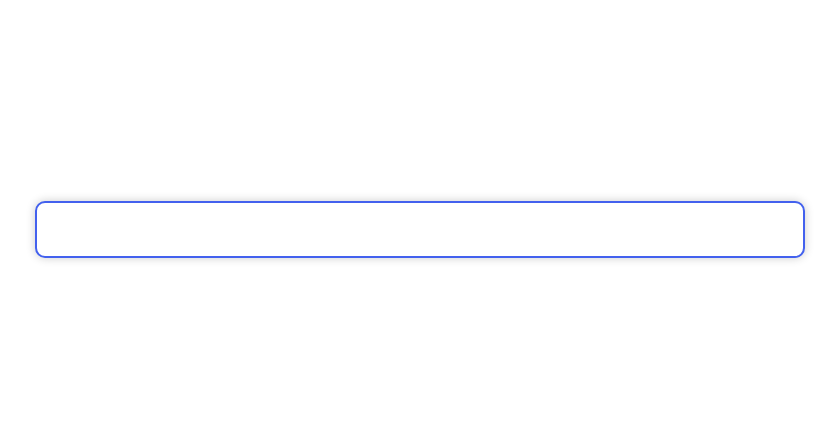
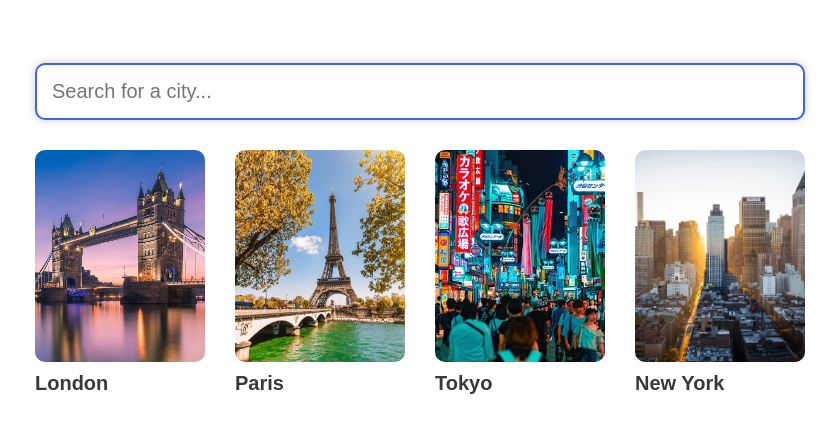
Before and after one commit to SabrinaVieira/weather-forecast-next-js, a Next.js app: page / in a window 1280 px wide. Shown: the part 171-604 px from the top of the page, without its empty margins (220-1059 px from the left). Built offline with nearby package versions, Linux system fonts and the light colour scheme.

Commit message:
:zap: checkpoint: aplicação finalizada

```diff
--- /dev/null
+++ b/components/FamousPlace.tsx
@@ -0,0 +1,57 @@
+
+import Link from 'next/link';
+import LondonImage from "../public/images/london.jpg"
+import ParisImage from "../public/images/paris.jpg"
+import TokyoImage from "../public/images/tokyo.jpg"
+import NewYorkImage from "../public/images/new-york.jpg"
+import Image from 'next/image';
+
+const places = [
+    {
+        name: "London",
+        image: LondonImage,
+        url: "/location/london-2643743"
+    },
+    {
+        name: "Paris",
+        image: ParisImage,
+        url: "/location/paris-2968815"
+    },
+    {
+        name: "Tokyo",
+        image: TokyoImage,
+        url: "/location/tokyo-1850147"
+    },
+    {
+        name: "New York",
+        image: NewYorkImage,
+        url: "/location/new-york-city-5128581"
+    }
+];
+
+export default function FamousPlace() {
+  return (
+    <div className="places">
+        <div className="places__row">
+            {places.length > 0 &&
+            places.map((place, index) => (
+                <div className="places__box">
+                    <Link href={place.url}>
+                        <a >
+                            <div className="places__image-wrapper">
+                                <Image
+                                src={place.image}
+                                alt={`${place.name} Image`}
+                                layout="fill"
+                                objectFit='cover'
+                                />
+                            </div>
+                            <span>{place.name}</span>
+                        </a>
+                    </Link>
+                </div>
+            ))}
+        </div>
+    </div>
+  )
+}
--- a/components/SearchBox.tsx
+++ b/components/SearchBox.tsx
@@ -2,6 +2,7 @@ import { match } from 'assert';
 import React, { useEffect, useState } from 'react';
 import cities from '../lib/city.list.json'
 import Link from 'next/link'
+import Router from 'next/router';
 
 export interface ICity {
   id: number,
@@ -12,18 +13,28 @@ export interface ICity {
     lon: string,
     lat: string,
   },
-  slug?:string,
+  slug?: string,
 }
 
 const citiesArray = cities as ICity[];
 
-export default function SearchBox() {
+interface ISearchBox {
+  placeholder?: string;
+}
+
+export default function SearchBox({ placeholder }: ISearchBox) {
   const [query, setQuery] = useState("");
   const [results, setResults] = useState<ICity[]>([]);
 
   useEffect(() => {
+    const clearQuery = () => setQuery("");
 
-  }, [query])
+    Router.events.on("routeChangeComplete", clearQuery);
+
+    return () => {
+      Router.events.off("routeChangeComplete", clearQuery)
+    }
+  }, [])
 
   function handleChange(e: any) {
     const { value } = e.target;
@@ -58,7 +69,7 @@ export default function SearchBox() {
 
   return (
     <div className='search'>
-    <input type="text" onChange={handleChange} />
+      <input type="text" onChange={handleChange} placeholder={placeholder ? placeholder : ""} />
       {query.length > 3 && (
         <ul>
           {results.length > 0
--- a/components/WeeklyWeather.tsx
+++ b/components/WeeklyWeather.tsx
@@ -17,7 +17,7 @@ export default function WeeklyWeather({ weeklyWeather, timezone }: IWeeklyWeathe
                         }
 
                         return (
-                            <div className="weekly__card">
+                            <div className="weekly__card" key={weather.dt}>
                                 <div className="weekly__inner">
                                     <div className="weekly__left-content">
                                         <div>
--- a/package.json
+++ b/package.json
@@ -12,7 +12,7 @@
     "dotenv": "^10.0.0",
     "moment": "^2.29.1",
     "moment-timezone": "^0.5.34",
-    "next": "12.0.9",
+    "next": "^12.1.0",
     "nprogress": "^0.2.0",
     "react": "17.0.2",
     "react-dom": "17.0.2",
@@ -23,6 +23,7 @@
     "@types/react": "17.0.38",
     "eslint": "8.8.0",
     "eslint-config-next": "12.0.9",
+    "react-nprogress": "^0.1.6",
     "typescript": "4.5.5"
   }
 }
--- a/pages/_app.tsx
+++ b/pages/_app.tsx
@@ -1,8 +1,27 @@
 import '../styles/main.scss'
 import type { AppProps } from 'next/app'
+import { useEffect } from 'react'
+import NProgress from "react-nprogress"
+import Router from 'next/router'
 
 
 function MyApp({ Component, pageProps }: AppProps) {
+  useEffect(() => {
+    const start = () => NProgress.start();
+    const end = () => NProgress.done();
+
+    Router.events.on("routeChangeStart", start);
+    Router.events.on("routeChangeStart", end);
+    Router.events.on("routeChangeError", end);
+
+    return () => {
+
+      Router.events.off("routeChangeStart", start);
+      Router.events.off("routeChangeStart", end);
+      Router.events.off("routeChangeError", end);
+    }
+  }, [])
+
   return <Component {...pageProps} />
 }
 
--- a/pages/index.tsx
+++ b/pages/index.tsx
@@ -1,5 +1,6 @@
 import type { NextPage } from 'next'
 import Head from 'next/head'
+import FamousPlace from '../components/FamousPlace'
 import SearchBox from '../components/SearchBox'
 
 const Home: NextPage = () => {
@@ -18,7 +19,8 @@ const Home: NextPage = () => {
 
       <div className="home">
         <div className="container">
-        <SearchBox/>
+        <SearchBox placeholder="Search for a city..."/>
+        <FamousPlace />
         </div>
       </div>
     </div>
```
Also changed, not shown: pages/location/[city].tsx (+16 -5 lines), 2 other files (tests, documents, lock files or other folders). Lines whose indentation alone changed are shown as unchanged.
